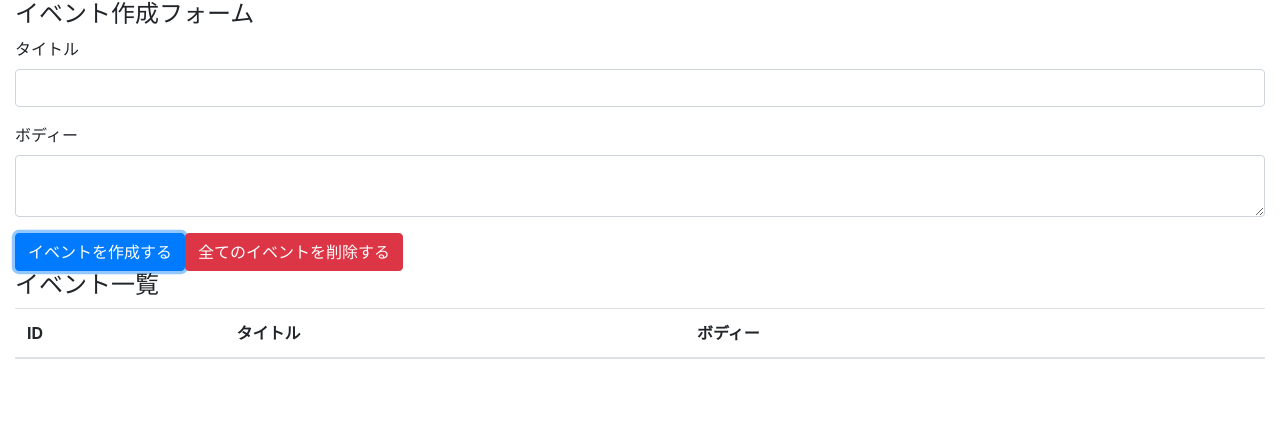
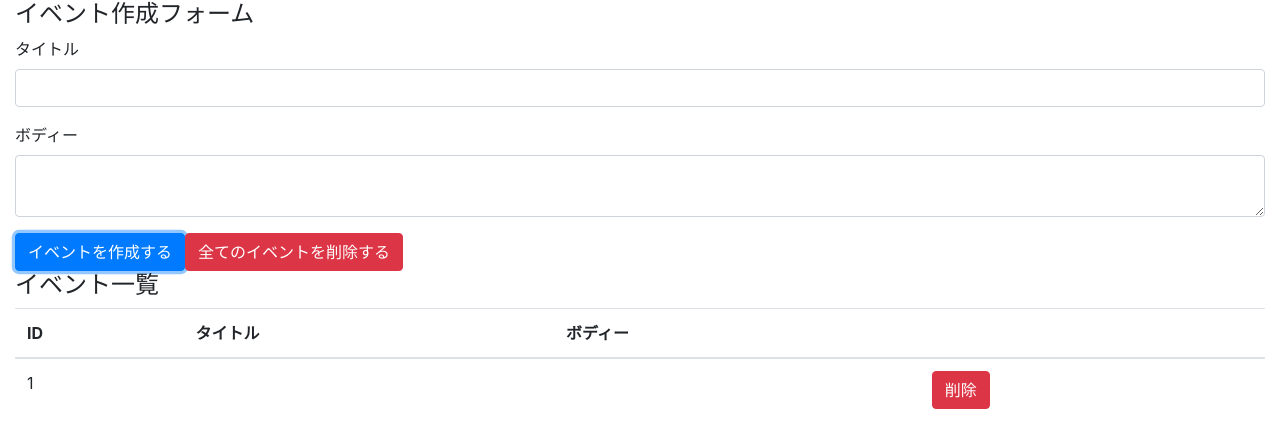
Before and after one commit to yiwabuchi20/react-hooks-101, a React (Create React App) app: page / in a window 1280 px wide. Both pictures are taken after a click on the button "イベントを作成する". Shown: the top 448 px of the page. Built offline with nearby package versions, Linux system fonts and the light colour scheme.

Commit message:
display events, refactor and implement remove event button

```diff
--- a/src/components/App.js
+++ b/src/components/App.js
@@ -1,6 +1,7 @@
 import "bootstrap/dist/css/bootstrap.min.css";
 import React, { useReducer, useState } from "react";
 import reducer from "../reducers";
+import Event from "./Event";
 
 const App = () => {
   const [state, dispatch] = useReducer(reducer, []);
@@ -15,8 +16,14 @@ const App = () => {
       title,
       body,
     });
-    setTitle("")
-    setBody("")
+    setTitle("");
+    setBody("");
+  };
+
+  const deleteAll = (e) => {
+    e.preventDefault();
+
+    dispatch({ type: "DELETE_ALL_EVENT" });
   };
 
   return (
@@ -45,10 +52,12 @@ const App = () => {
           />
         </div>
 
-        <button className="btn btn-primary" onClick={addEvent}>
+        <button type="button" className="btn btn-primary" onClick={addEvent}>
           イベントを作成する
         </button>
-        <button className="btn btn-danger">全てのイベントを削除する</button>
+        <button type="button" className="btn btn-danger" onClick={deleteAll}>
+          全てのイベントを削除する
+        </button>
 
         <h4>イベント一覧</h4>
         <table className="table table-hover">
@@ -60,7 +69,12 @@ const App = () => {
               <th></th>
             </tr>
           </thead>
-          <tbody></tbody>
+          <tbody>
+            {state.map((event, index) => (
+              <Event key={index} event={event} dispatch={dispatch}/>
+            ))}
+
+          </tbody>
         </table>
       </form>
     </div>
--- /dev/null
+++ b/src/components/Event.js
@@ -0,0 +1,27 @@
+import React from "react";
+
+const Event = ({ event, dispatch }) => {
+  const id = event.id;
+  const handleClickDeleteButton = () => {
+    dispatch({ type: "DELETE_EVENT", id });
+  };
+
+  return (
+    <tr>
+      <td>{event.id}</td>
+      <td>{event.title}</td>
+      <td>{event.body}</td>
+      <td>
+        <button
+          type="button"
+          className="btn btn-danger"
+          onClick={handleClickDeleteButton}
+        >
+          削除
+        </button>
+      </td>
+    </tr>
+  );
+};
+
+export default Event;
--- a/src/reducers/index.js
+++ b/src/reducers/index.js
@@ -1,4 +1,8 @@
 const events = (state = [], action) => {
+  console.log("state");
+  console.log(state);
+  console.log("action");
+  console.log(action);
   switch (action.type) {
     case "CREATE_EVENT":
       const event = { title: action.title, body: action.body };
@@ -6,7 +10,10 @@ const events = (state = [], action) => {
       const id = length === 0 ? 1 : state[length - 1].id + 1;
       return [...state, { id, ...event }];
     case "DELETE_EVENT":
-      return;
+      return state.filter((item) => {
+        console.log("item");
+        console.log(item);
+        return item.id !== action.id});
     case "DELETE_ALL_EVENT":
       return [];
     default:
```
